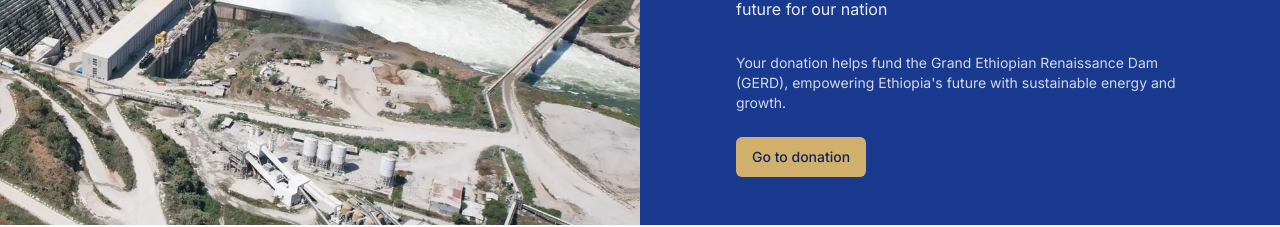
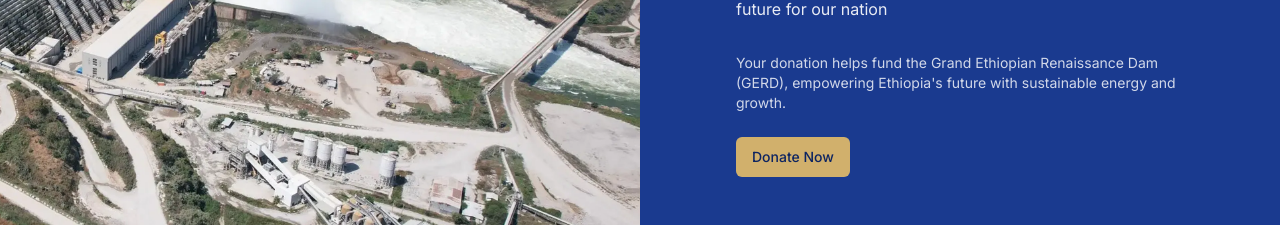
Before and after one commit to net2mulu/eds-web, a Next.js app: page / in a window 1280 px wide. Shown: the part 1700-1927 px from the top of the page. Built offline with nearby package versions, Linux system fonts and the light colour scheme.

Commit message:
donate now button

```diff
--- a/components/gerd-donation.tsx
+++ b/components/gerd-donation.tsx
@@ -77,7 +77,7 @@ const GERDDonation = () => {
                   target="_blank"
                 >
                   <Button className="flex-1 bg-[#d1b06c] hover:bg-[#c19a49] text-[#0d2461] font-medium">
-                    Go to donation
+                    Donate Now
                   </Button>
                 </Link>
               </div>
```
Also changed, not shown: public/logo.webp (added).
